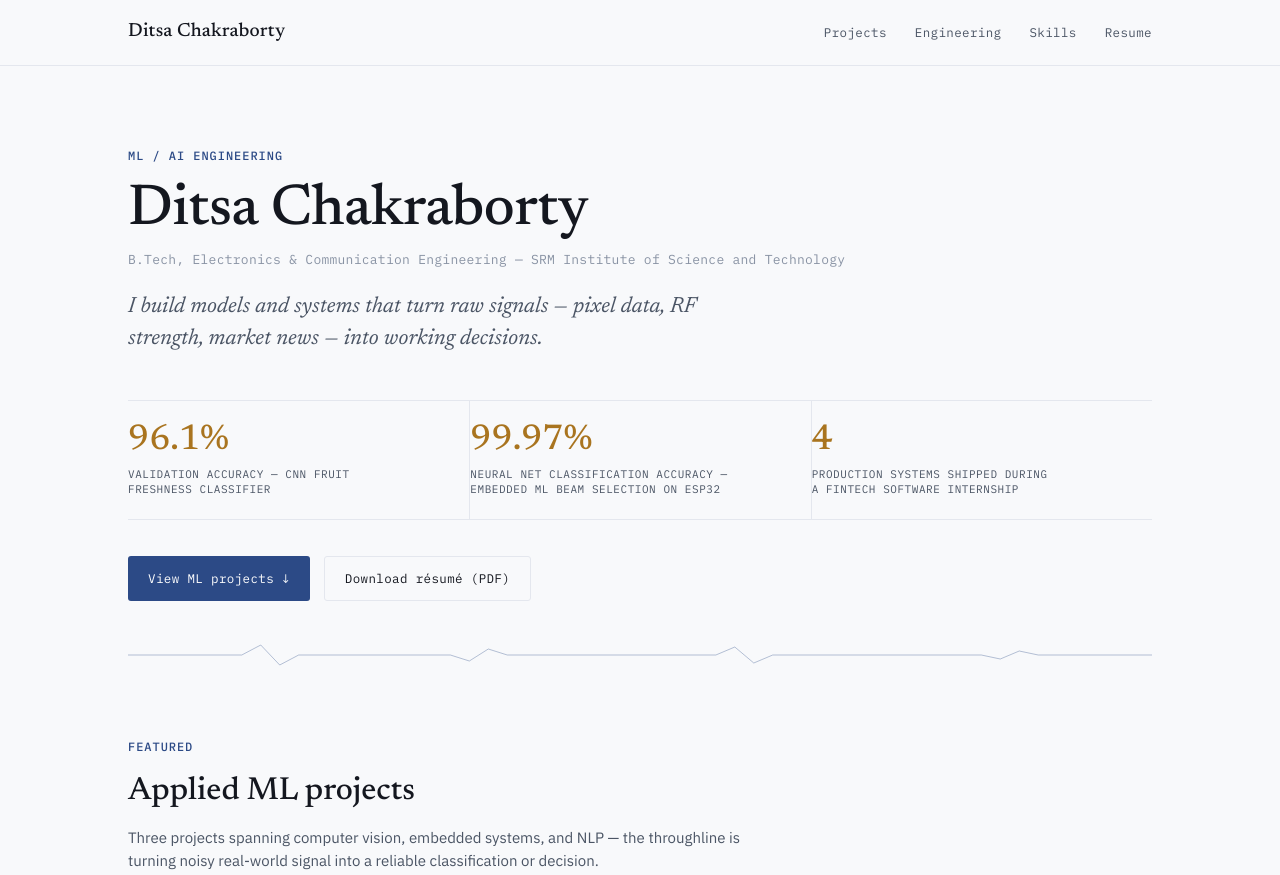
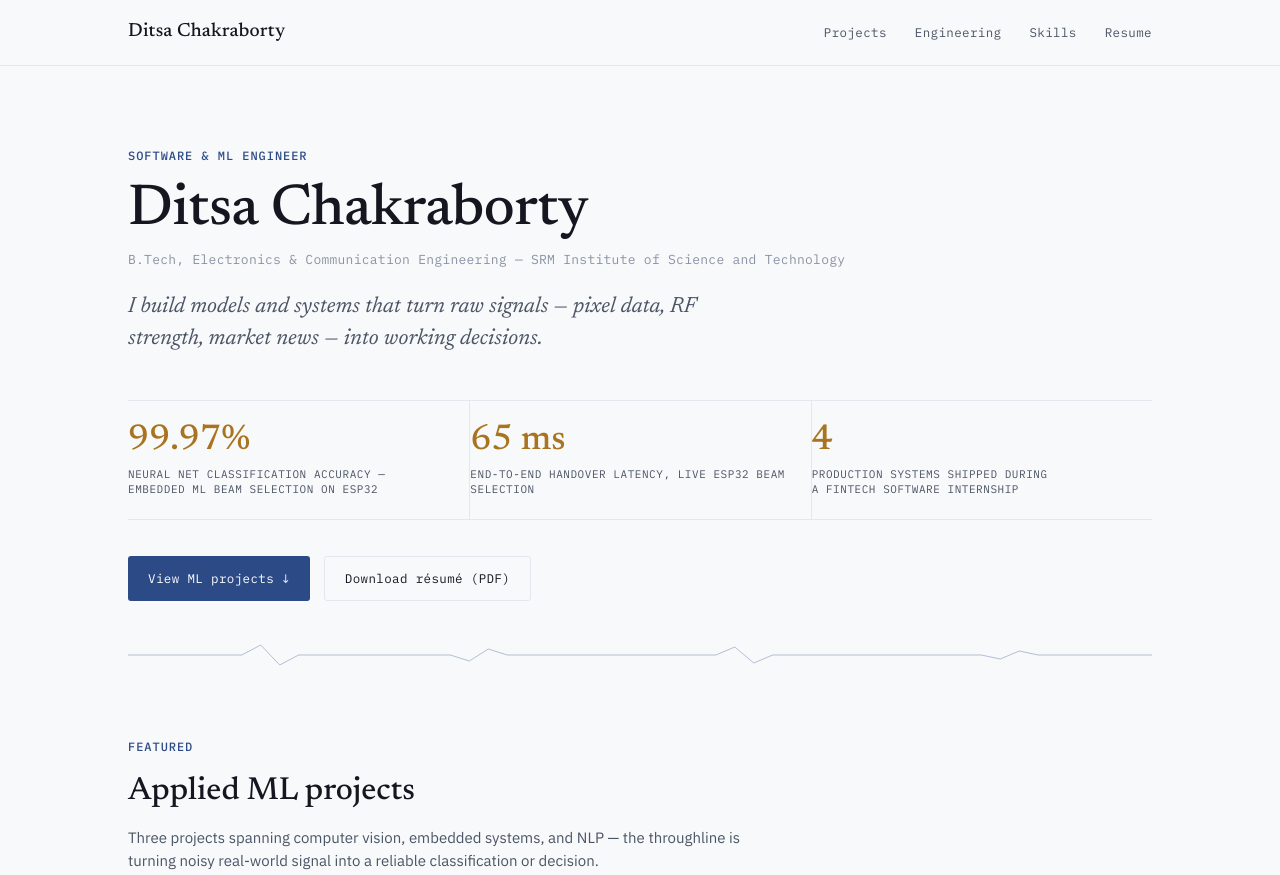
Before and after one commit to Ditsac/portfolio, a plain HTML site: page index.html in a window 1280 px wide. Shown: the top 875 px of the page. Drawn offline with Linux system fonts and the light colour scheme.

Commit message:
Update portfolio title and metrics in index.html

```diff
--- a/index.html
+++ b/index.html
@@ -3,7 +3,7 @@
 <head>
 <meta charset="UTF-8">
 <meta name="viewport" content="width=device-width, initial-scale=1.0">
-<title>Ditsa Chakraborty — ML/AI Engineering Portfolio</title>
+<title>Ditsa Chakraborty — Engineering Portfolio</title>
 <link rel="preconnect" href="https://fonts.googleapis.com">
 <link rel="preconnect" href="https://fonts.gstatic.com" crossorigin>
 <link href="https://fonts.googleapis.com/css2?family=Newsreader:ital,opsz,wght@0,6..72,400;0,6..72,500;0,6..72,600;1,6..72,400&family=IBM+Plex+Mono:wght@400;500;600&family=IBM+Plex+Sans:wght@400;500;600;700&display=swap" rel="stylesheet">
@@ -325,19 +325,19 @@
 
   <!-- ============ HERO ============ -->
   <section class="hero">
-    <span class="eyebrow">ML / AI Engineering</span>
+    <span class="eyebrow"> Software &amp; ML Engineer</span>
     <h1>Ditsa Chakraborty</h1>
     <div class="role">B.Tech, Electronics &amp; Communication Engineering — SRM Institute of Science and Technology</div>
     <p class="lede">I build models and systems that turn raw signals — pixel data, RF strength, market news — into working decisions.</p>
 
     <div class="metric-strip">
       <div class="metric">
-        <div class="num">96.1%</div>
-        <div class="cap">Validation accuracy — CNN fruit<br>freshness classifier</div>
+        <div class="num">99.97%</div>
+        <div class="cap">Neural net classification accuracy —<br>embedded ML beam selection on ESP32</div>
       </div>
       <div class="metric">
-        <div class="num">99.97%</div>
-        <div class="cap">Neural net classification accuracy —<br>embedded ML beam selection on ESP32</div>
+        <div class="num">65 ms</div>
+        <div class="cap">End-to-end handover latency, live ESP32 beam selection</div>
       </div>
       <div class="metric">
         <div class="num">4</div>
@@ -543,7 +543,7 @@
         <span class="eyebrow">ML &amp; Data</span>
         <ul>
           <li>Python / Pandas</li>
-          <li>TensorFlow / Keras</li>
+          <li>TensorFlow </li>
           <li>scikit-learn</li>
           <li>CNNs &amp; Transfer Learning</li>
           <li>Neural Networks / Random Forest</li>
@@ -599,8 +599,7 @@
       <div class="contact-links">
         <a href="mailto:mail2ditsac@gmail.com">Email</a>
         <a href="https://www.linkedin.com/in/ditsa-chakraborty-7bb76139b" target="_blank" rel="noopener">LinkedIn</a>
-        <a href="#" data-todo="Add GitHub URL">GitHub</a>
-        <a href="resume.pdf" download>Résumé (PDF)</a>
+        <a href="resume.pdf" download>Résumé(PDF)</a>
       </div>
     </div>
     <div class="copyright">© 2026 Ditsa Chakraborty. Built with intent, not a template.</div>
```
